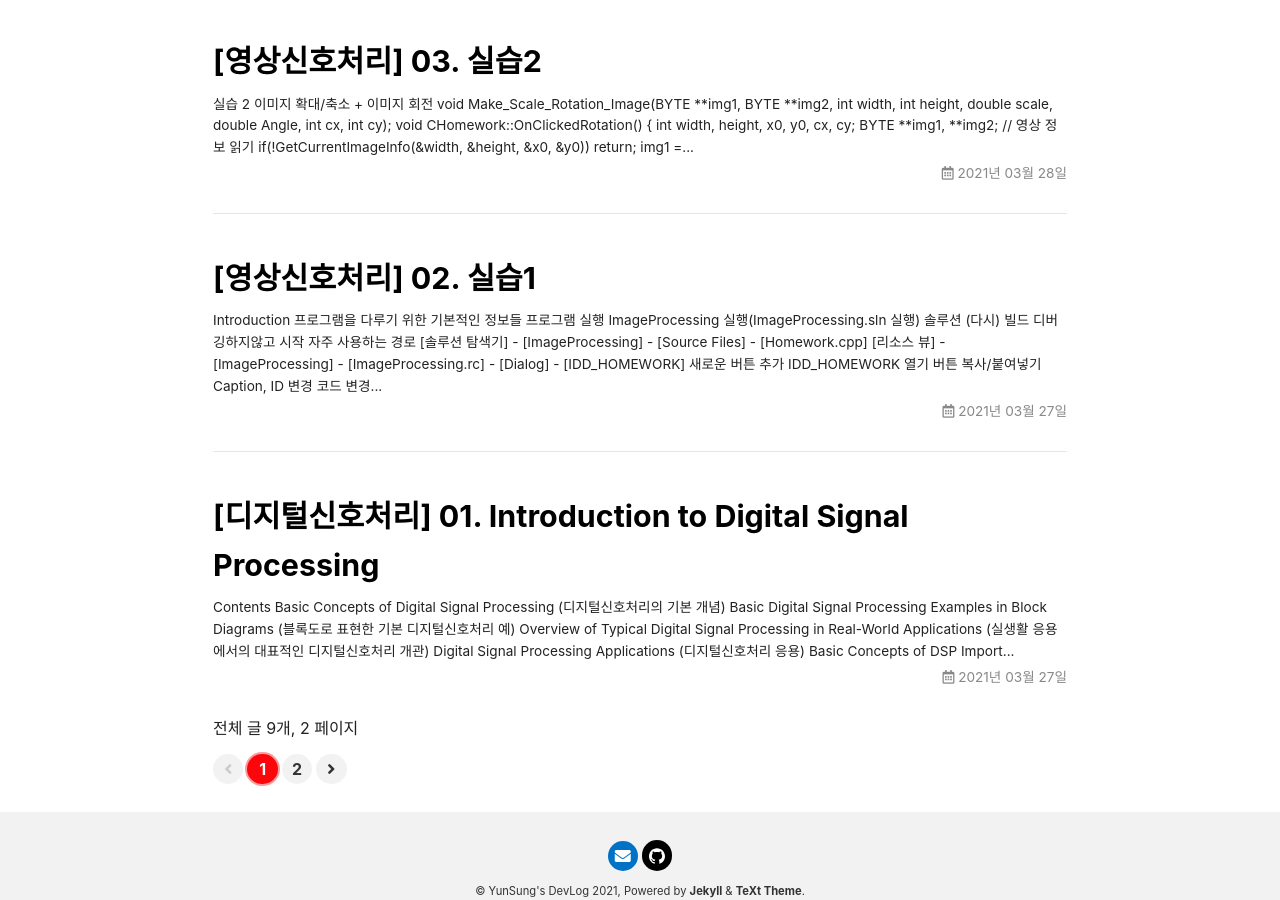
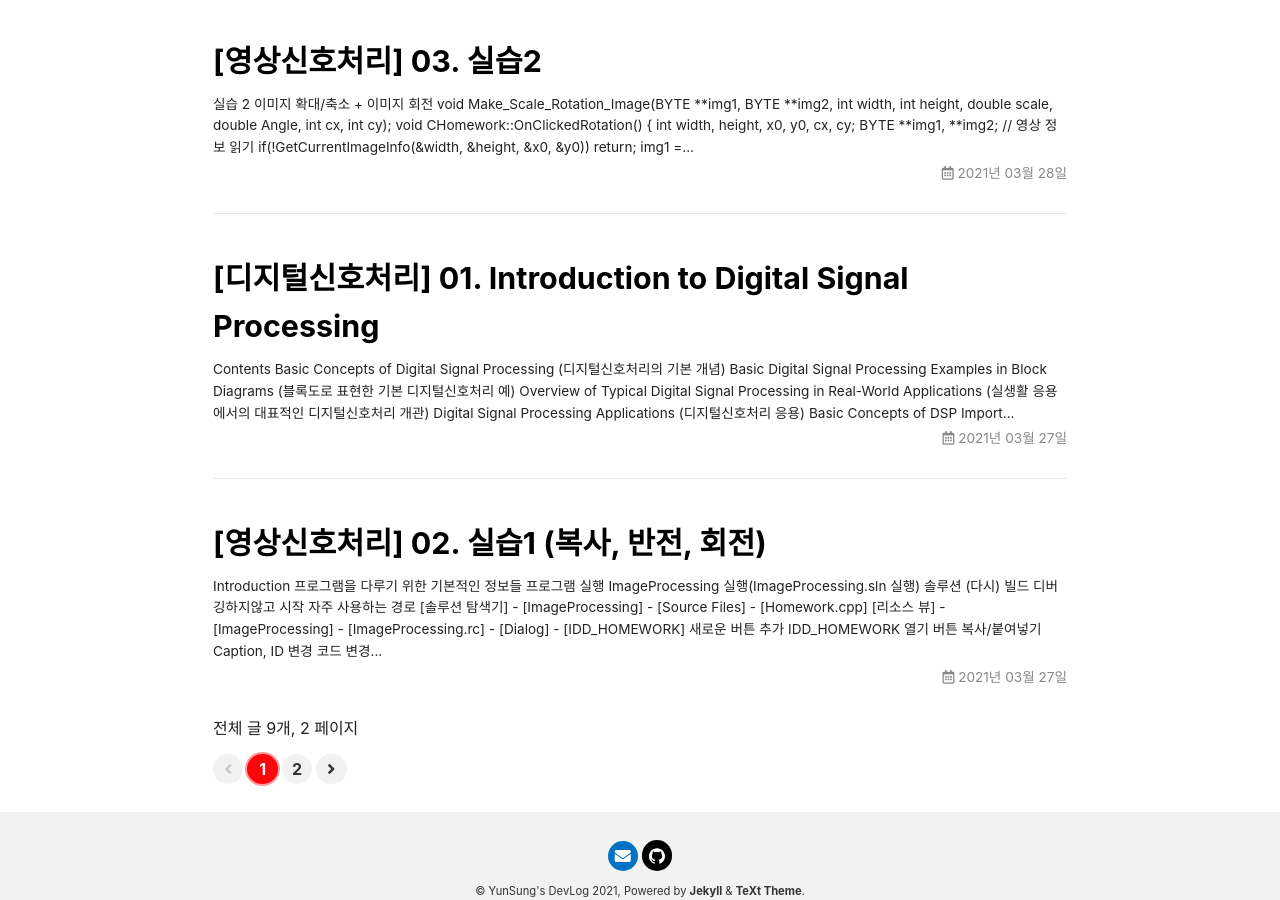
Before and after one commit to YunSung-Choi97/YunSung-Choi97.github.io, a Jekyll site: the page built from index.html, in a window 1280 px wide and 900 px high, scrolled down 1196 px. Built offline with Jekyll 4.4.1, drawn with Linux system fonts in a browser that asks for light colours; nearby versions of some CDN libraries; the list of posts is cut into pages by our own code.

Commit message:
Digital Image Processing 02

```diff
--- a/_posts/ImageProcessing/2021-03-27-DIP02.md
+++ b/_posts/Digital Image Processing/2021-03-27-DIP02.md
@@ -1,5 +1,5 @@
 ---
-title: "[영상신호처리] 02. 실습1"
+title: "[영상신호처리] 02. 실습1 (복사, 반전, 회전)"
 layout: article
 aside: false
 sidebar: false
```
